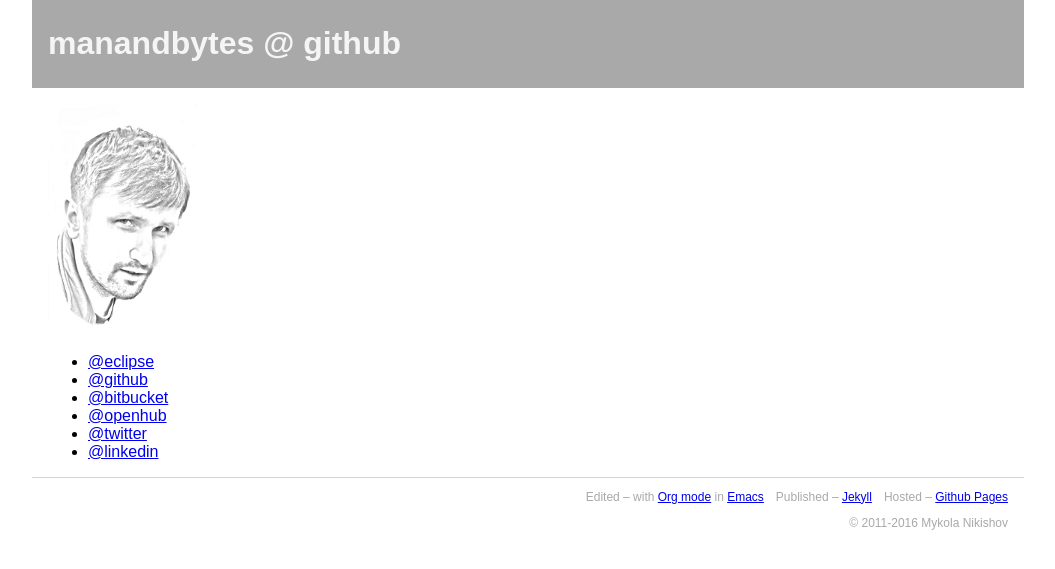
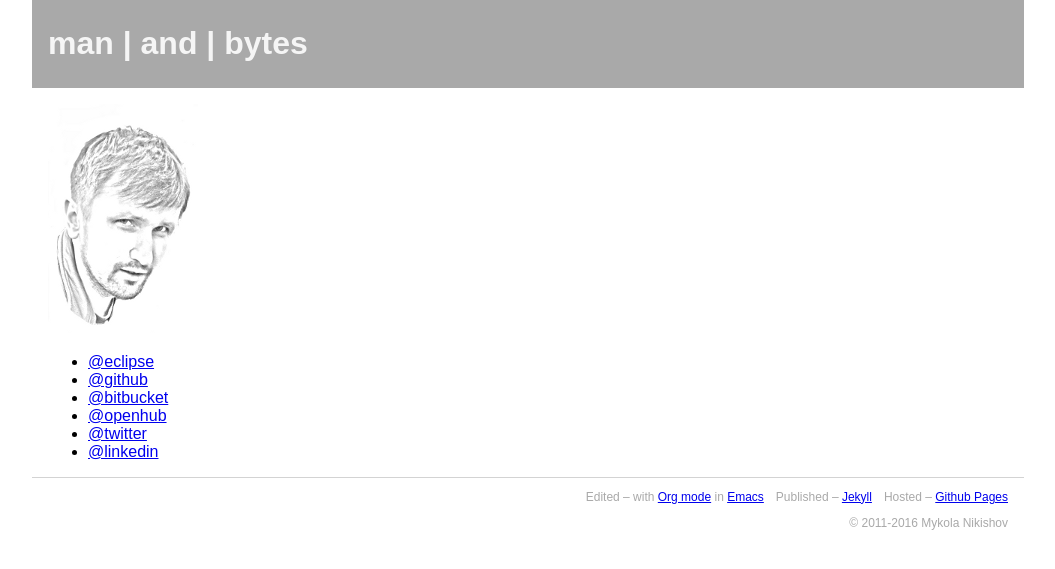
Before and after one commit to manandbytes/manandbytes.github.com, a Jekyll site: the page built from index.md, in a window 1280 px wide. Shown: the top 569 px of the page, without its empty margins (112-1167 px from the left). Built offline with Jekyll 4.4.1, drawn with Linux system fonts in a browser that asks for light colours.

Commit message:
Make title more readable

```diff
--- a/css/main.css
+++ b/css/main.css
@@ -14,6 +14,10 @@
     margin: 0 auto;
     color: whitesmoke;
     background-color: darkgrey;
+}
+
+header h1 {
+    font-stretch: condensed;
 }
 
 main, footer {
--- a/index.md
+++ b/index.md
@@ -1,5 +1,5 @@
 ---
-title: manandbytes @ github
+title: man | and | bytes
 ---
 ![me](/me.png)
 
```
